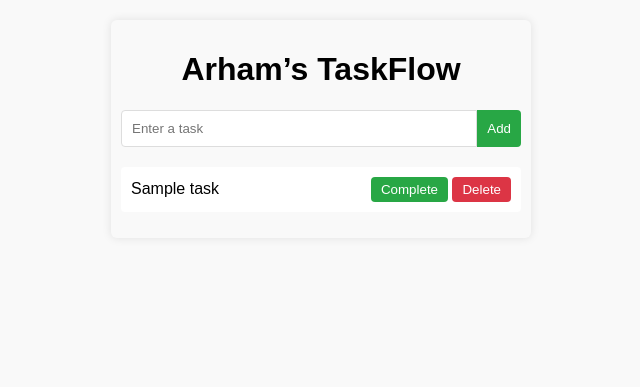
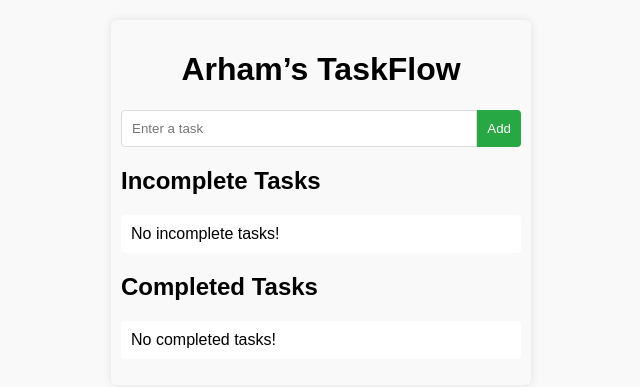
Before and after one commit to arhammalik21/ArhamsTaskFlow, a Flask app: template templates/index.html in a window 1280 px wide. Shown: the top 387 px of the page, without its empty margins (319-959 px from the left). Run offline with Flask 3, Linux system fonts and the light colour scheme; the template is opened without the code that fills it: values that come from a table or form of the project are taken from there, most other values are stand-ins (such as "Sample title", 1, 10 or a date in 2020); some libraries are stand-ins or nearby versions.

Commit message:
UI improvements

```diff
--- a/app.py
+++ b/app.py
@@ -12,7 +12,7 @@
     task = StringField('Task', validators=[DataRequired()])
 
 tasks = []
-next_id = 1  # Unique task ID for every new task
+next_id = 1  # Unique ID for every new task
 
 @app.route("/", methods=["GET", "POST"])
 def index():
@@ -46,7 +46,7 @@
     global tasks
     updated_tasks = [task for task in tasks if task["id"] != task_id]
     if len(updated_tasks) == len(tasks):
-        abort(404)  # Task not found, show 404 page
+        abort(404)
     tasks = updated_tasks
     flash("Task deleted.", "warning")
     return redirect(url_for("index"))
--- a/templates/index.html
+++ b/templates/index.html
@@ -16,7 +16,7 @@
         }
         h1 { text-align: center; }
         form { display: flex; margin-bottom: 20px; }
-        label { display:none; }
+        label { display: none; }
         input[type="text"] {
             flex-grow: 1;
             padding: 10px;
@@ -46,17 +46,6 @@
             text-decoration: line-through;
             color: gray;
         }
-        a {
-            text-decoration: none;
-            margin-left: 10px;
-            font-weight: bold;
-            cursor: pointer;
-            color: #dc3545;
-        }
-        a.complete {
-            color: #28a745;
-            margin-right: 10px;
-        }
         .flash {
             padding: 8px;
             border-radius: 4px;
@@ -70,6 +59,7 @@
 <body>
     <h1>Arham’s TaskFlow</h1>
 
+    <!-- Flash messages -->
     {% with messages = get_flashed_messages(with_categories=true) %}
       {% if messages %}
         {% for category, message in messages %}
@@ -78,32 +68,70 @@
       {% endif %}
     {% endwith %}
 
+    <!-- Form validation error -->
+    {% if form.task.errors %}
+      <div class="flash flash-warning">
+        {% for error in form.task.errors %}
+          {{ error }}
+        {% endfor %}
+      </div>
+    {% endif %}
+
     <form action="{{ url_for('index') }}" method="POST">
         {{ form.hidden_tag() }}
         {{ form.task(placeholder="Enter a task", required=True) }}
         <button type="submit">Add</button>
     </form>
 
+    <!-- Incomplete Tasks -->
+    {% set incomplete_tasks = tasks | selectattr('completed', 'equalto', False) | list %}
+    <h2>Incomplete Tasks</h2>
     <ul>
-        {% for task in tasks %}
-        <li class="{% if task.completed %}completed{% endif %}">
+      {% if incomplete_tasks %}
+        {% for task in incomplete_tasks %}
+          <li>
             <span>{{ task.name }}</span>
             <div>
-    {% if not task.completed %}
-    <form action="{{ url_for('complete_task', task_id=task.id) }}" method="get" style="display:inline;">
-        <button type="submit" style="background: #28a745; color: white; border: none; border-radius: 4px; padding: 5px 10px; cursor: pointer;">Complete</button>
-    </form>
-    {% endif %}
-    <form action="{{ url_for('delete_task', task_id=task.id) }}" method="get" style="display:inline;" onsubmit="return confirm('Delete this task?');">
-        <button type="submit" style="background: #dc3545; color: white; border: none; border-radius: 4px; padding: 5px 10px; cursor: pointer;">Delete</button>
-    </form>
-</div>
+              <form action="{{ url_for('complete_task', task_id=task.id) }}" method="get" style="display:inline;">
+    <button type="submit" style="background: #28a745; color: white; border: none; border-radius: 4px; padding: 5px 10px; cursor: pointer; margin-right:5px;">
+        Complete
+    </button>
+</form>
+<form action="{{ url_for('delete_task', task_id=task.id) }}" method="get" style="display:inline;" onsubmit="return confirm('Delete this task?');">
+    <button type="submit" style="background: #dc3545; color: white; border: none; border-radius: 4px; padding: 5px 10px; cursor: pointer;">
+        Delete
+    </button>
+</form>
 
+            </div>
+          </li>
+        {% endfor %}
+      {% else %}
+        <li>No incomplete tasks!</li>
+      {% endif %}
+    </ul>
 
-        </li>
-        {% else %}
-        <li>No tasks yet!</li>
+    <!-- Completed Tasks -->
+    {% set completed_tasks = tasks | selectattr('completed', 'equalto', True) | list %}
+    <h2>Completed Tasks</h2>
+    <ul>
+      {% if completed_tasks %}
+        {% for task in completed_tasks %}
+          <li class="completed">
+            <span>{{ task.name }}</span>
+            <div>
+              <form action="{{ url_for('delete_task', task_id=task.id) }}" method="get" style="display:inline;" onsubmit="return confirm('Delete this task?');">
+    <button type="submit" style="background: #dc3545; color: white; border: none; border-radius: 4px; padding: 5px 10px; cursor: pointer;">
+        Delete
+    </button>
+</form>
+
+            </div>
+          </li>
         {% endfor %}
+      {% else %}
+        <li>No completed tasks!</li>
+      {% endif %}
     </ul>
 </body>
 </html>
```
